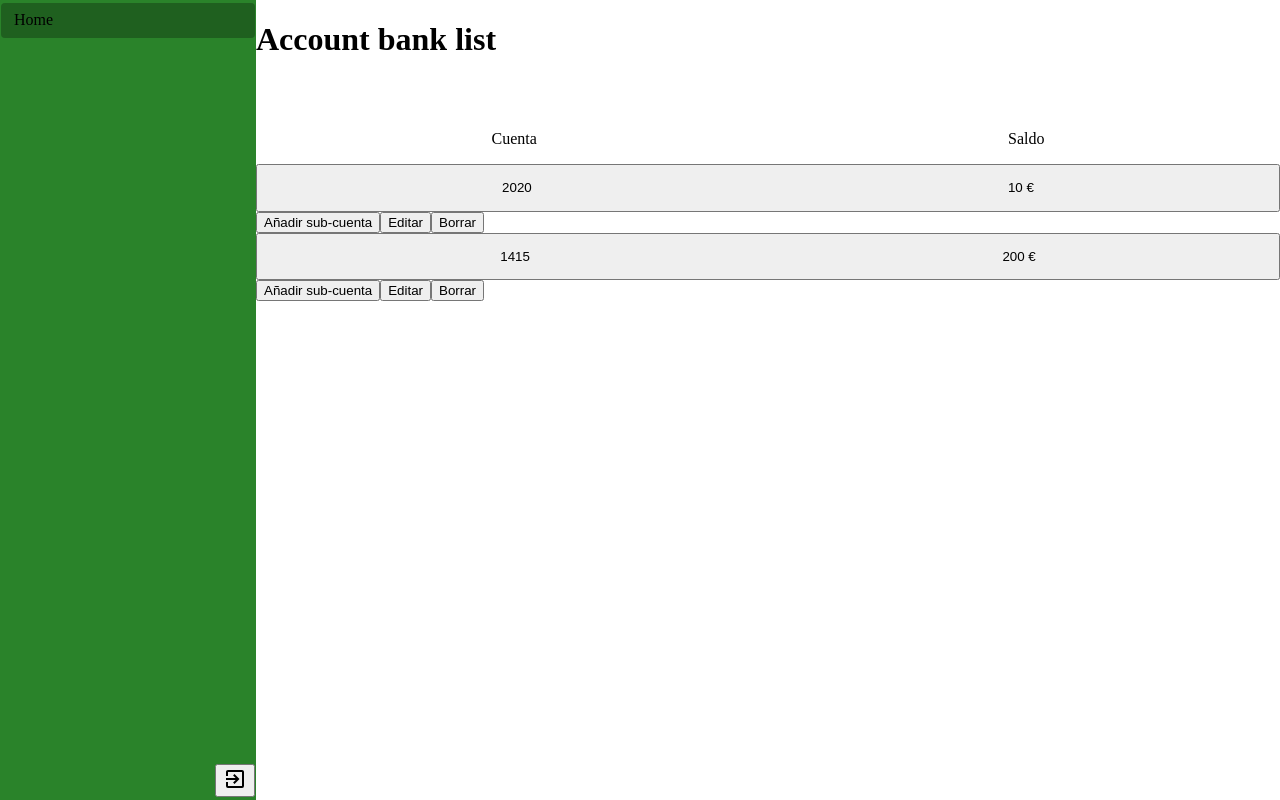
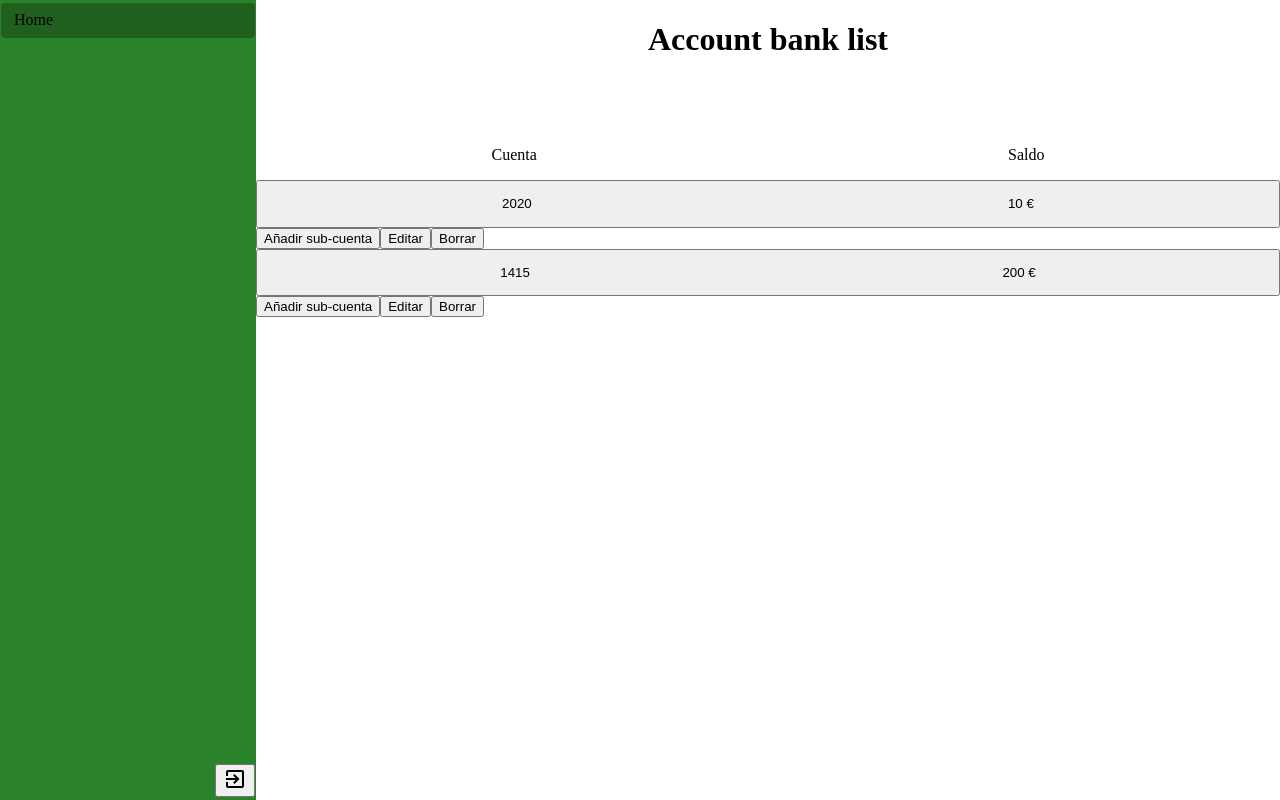
Before and after one commit to AllWKA/we3znhawallet, a Vue app: page /home in a window 1280 px wide. Built offline with nearby package versions, Linux system fonts and the light colour scheme; no server answers.

Commit message:
fix some styles #52

```diff
--- a/src/components/AccountBankList.vue
+++ b/src/components/AccountBankList.vue
@@ -49,6 +49,10 @@ export default {
 .account-bank-container {
   width: 100%;
   height: 100%;
+  display: flex;
+  flex-direction: column;
+  justify-content: flex-start;
+  align-items: center;
 }
 #info {
   color: white;
--- a/src/components/accordion/Accordion.vue
+++ b/src/components/accordion/Accordion.vue
@@ -1,5 +1,5 @@
 <template>
-  <div>
+  <div class="accordion-container">
     <div class="accordion-header">
       <p>Cuenta</p>
       <p>Saldo</p>
@@ -59,7 +59,15 @@ export default {
 }
 </script>
 
-<style>
+<style scoped>
+.accordion-container {
+  width: 100%;
+  height: 100%;
+  display: flex;
+  flex-direction: column;
+  justify-content: flex-start;
+}
+
 .accordion-header {
   display: flex;
   width: 100%;
```
